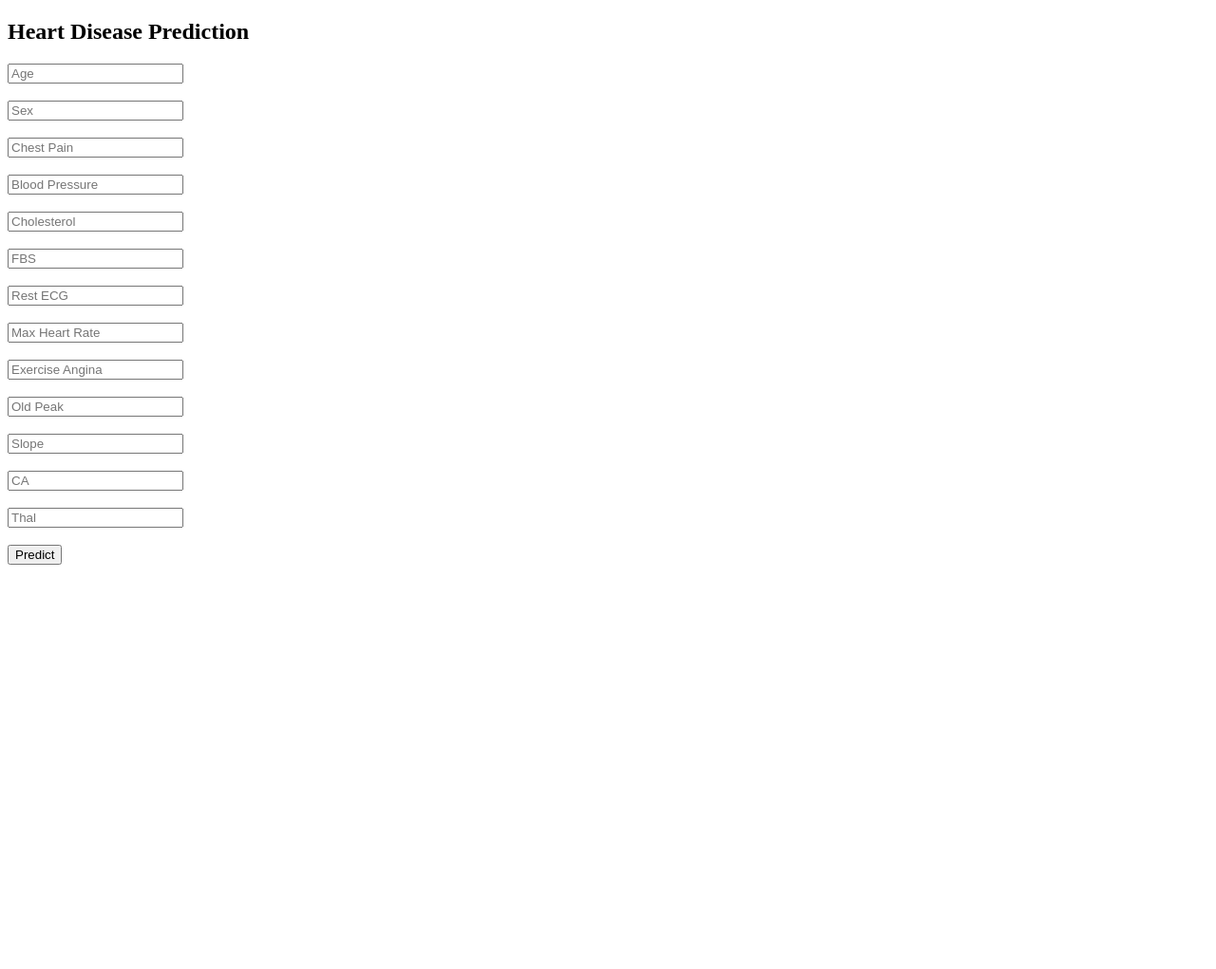
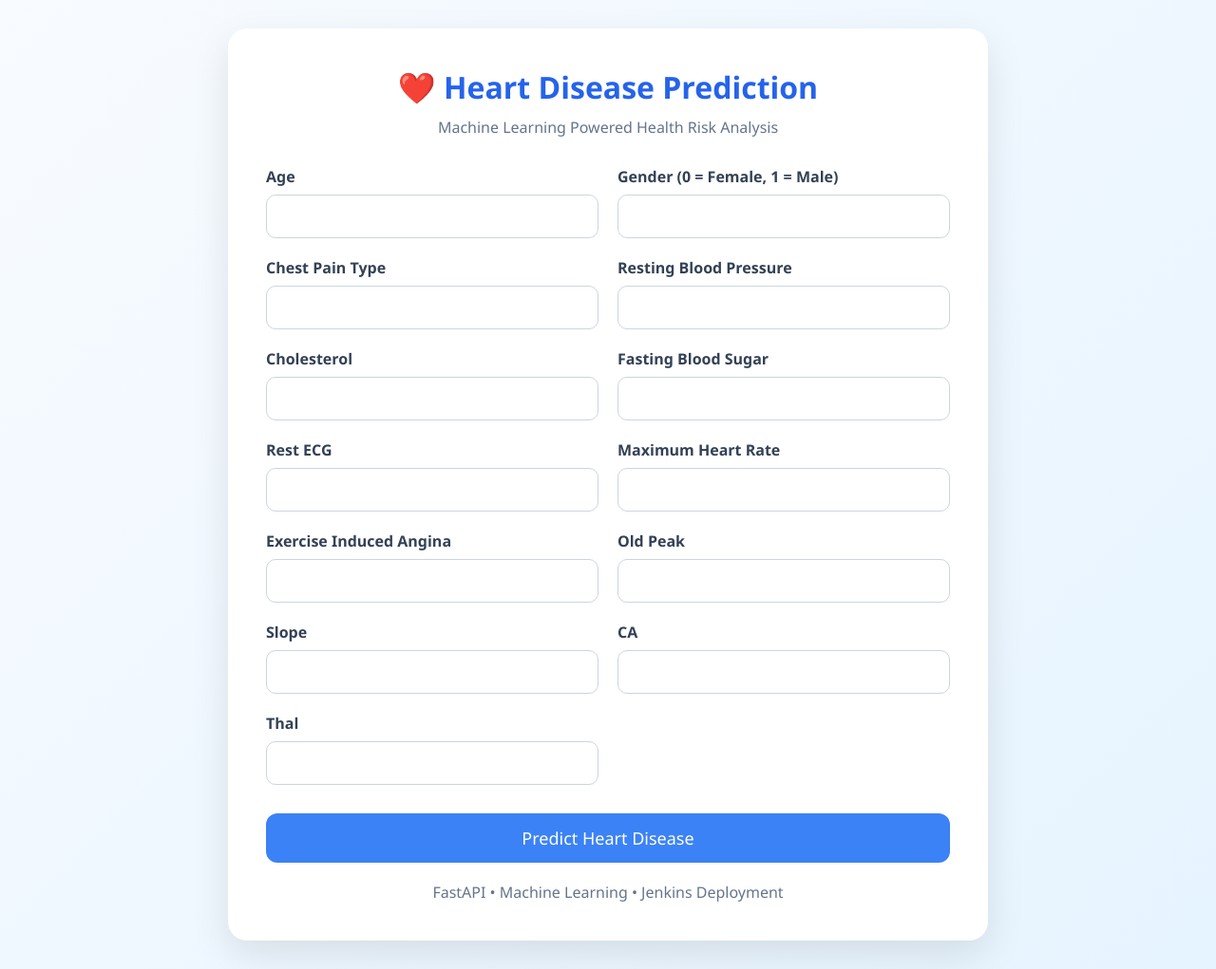
Before and after one commit to bhakti1802/HeartDiseasePrediction-FastAPI, a FastAPI app: page / in a window 1280 px wide. Shown: the whole page at 95% size. Before the commit the page ends 595 px from the top, so only its background shows below. Run offline with FastAPI, Linux system fonts and the light colour scheme; parts of the project's set-up code (start-up, migrations or seed data) failed here and were passed over.

Commit message:
Updated UI design

```diff
--- a/templates/index.html
+++ b/templates/index.html
@@ -1,44 +1,206 @@
 <!DOCTYPE html>
-<html>
+<html lang="en">
 <head>
+<meta charset="UTF-8">
+<meta name="viewport" content="width=device-width, initial-scale=1.0">
+
 <title>Heart Disease Prediction</title>
+
+<style>
+
+*{
+    margin:0;
+    padding:0;
+    box-sizing:border-box;
+    font-family:'Segoe UI',sans-serif;
+}
+
+body{
+    background:linear-gradient(135deg,#f8fbff,#e6f4ff);
+    min-height:100vh;
+    display:flex;
+    justify-content:center;
+    align-items:center;
+    padding:30px;
+}
+
+.container{
+    background:white;
+    width:100%;
+    max-width:800px;
+    border-radius:20px;
+    padding:40px;
+    box-shadow:0 15px 40px rgba(0,0,0,0.1);
+}
+
+.header{
+    text-align:center;
+    margin-bottom:30px;
+}
+
+.header h1{
+    color:#2563eb;
+    font-size:32px;
+    margin-bottom:10px;
+}
+
+.header p{
+    color:#64748b;
+}
+
+.form-grid{
+    display:grid;
+    grid-template-columns:1fr 1fr;
+    gap:20px;
+}
+
+.input-group{
+    display:flex;
+    flex-direction:column;
+}
+
+label{
+    margin-bottom:8px;
+    color:#334155;
+    font-weight:600;
+}
+
+input{
+    padding:12px;
+    border:1px solid #cbd5e1;
+    border-radius:10px;
+    outline:none;
+    font-size:15px;
+}
+
+input:focus{
+    border-color:#3b82f6;
+    box-shadow:0 0 10px rgba(59,130,246,0.2);
+}
+
+.btn{
+    width:100%;
+    margin-top:30px;
+    padding:14px;
+    border:none;
+    border-radius:12px;
+    background:#3b82f6;
+    color:white;
+    font-size:18px;
+    cursor:pointer;
+    transition:0.3s;
+}
+
+.btn:hover{
+    background:#2563eb;
+}
+
+.footer{
+    text-align:center;
+    margin-top:20px;
+    color:#64748b;
+}
+
+@media(max-width:768px){
+    .form-grid{
+        grid-template-columns:1fr;
+    }
+}
+
+</style>
 </head>
 
 <body>
 
-<h2>Heart Disease Prediction</h2>
+<div class="container">
+
+<div class="header">
+<h1>❤️ Heart Disease Prediction</h1>
+<p>Machine Learning Powered Health Risk Analysis</p>
+</div>
 
 <form action="/predict" method="post">
 
-<input type="number" name="age" placeholder="Age"><br><br>
+<div class="form-grid">
 
-<input type="number" name="sex" placeholder="Sex"><br><br>
+<div class="input-group">
+<label>Age</label>
+<input type="number" name="age" required>
+</div>
 
-<input type="number" name="cp" placeholder="Chest Pain"><br><br>
+<div class="input-group">
+<label>Gender (0 = Female, 1 = Male)</label>
+<input type="number" name="sex" required>
+</div>
 
-<input type="number" name="trestbps" placeholder="Blood Pressure"><br><br>
+<div class="input-group">
+<label>Chest Pain Type</label>
+<input type="number" name="cp" required>
+</div>
 
-<input type="number" name="chol" placeholder="Cholesterol"><br><br>
+<div class="input-group">
+<label>Resting Blood Pressure</label>
+<input type="number" name="trestbps" required>
+</div>
 
-<input type="number" name="fbs" placeholder="FBS"><br><br>
+<div class="input-group">
+<label>Cholesterol</label>
+<input type="number" name="chol" required>
+</div>
 
-<input type="number" name="restecg" placeholder="Rest ECG"><br><br>
+<div class="input-group">
+<label>Fasting Blood Sugar</label>
+<input type="number" name="fbs" required>
+</div>
 
-<input type="number" name="thalach" placeholder="Max Heart Rate"><br><br>
+<div class="input-group">
+<label>Rest ECG</label>
+<input type="number" name="restecg" required>
+</div>
 
-<input type="number" name="exang" placeholder="Exercise Angina"><br><br>
+<div class="input-group">
+<label>Maximum Heart Rate</label>
+<input type="number" name="thalach" required>
+</div>
 
-<input type="text" name="oldpeak" placeholder="Old Peak"><br><br>
+<div class="input-group">
+<label>Exercise Induced Angina</label>
+<input type="number" name="exang" required>
+</div>
 
-<input type="number" name="slope" placeholder="Slope"><br><br>
+<div class="input-group">
+<label>Old Peak</label>
+<input type="text" name="oldpeak" required>
+</div>
 
-<input type="number" name="ca" placeholder="CA"><br><br>
+<div class="input-group">
+<label>Slope</label>
+<input type="number" name="slope" required>
+</div>
 
-<input type="number" name="thal" placeholder="Thal"><br><br>
+<div class="input-group">
+<label>CA</label>
+<input type="number" name="ca" required>
+</div>
 
-<input type="submit" value="Predict">
+<div class="input-group">
+<label>Thal</label>
+<input type="number" name="thal" required>
+</div>
+
+</div>
+
+<button class="btn">
+Predict Heart Disease
+</button>
 
 </form>
 
+<div class="footer">
+FastAPI • Machine Learning • Jenkins Deployment
+</div>
+
+</div>
+
 </body>
 </html>
```
Also changed, not shown: templates/result.html (+61 -3 lines).
